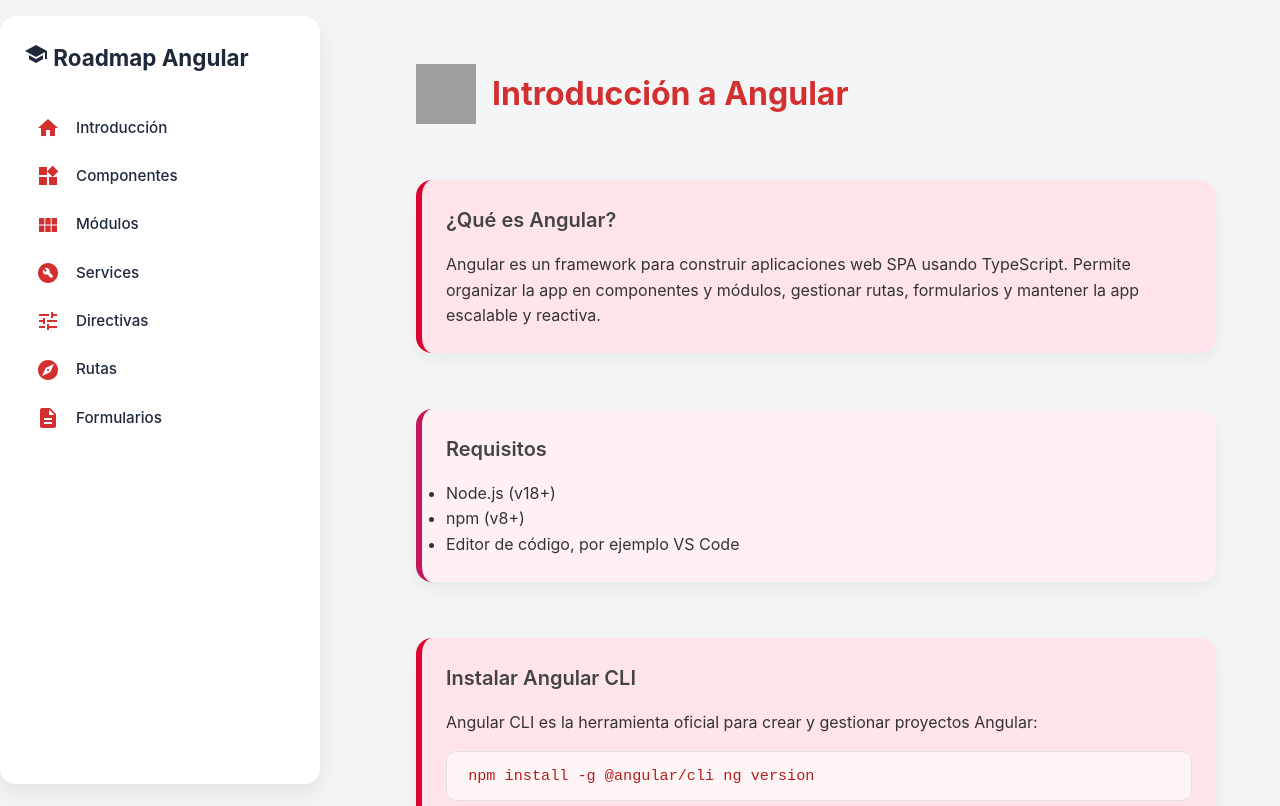
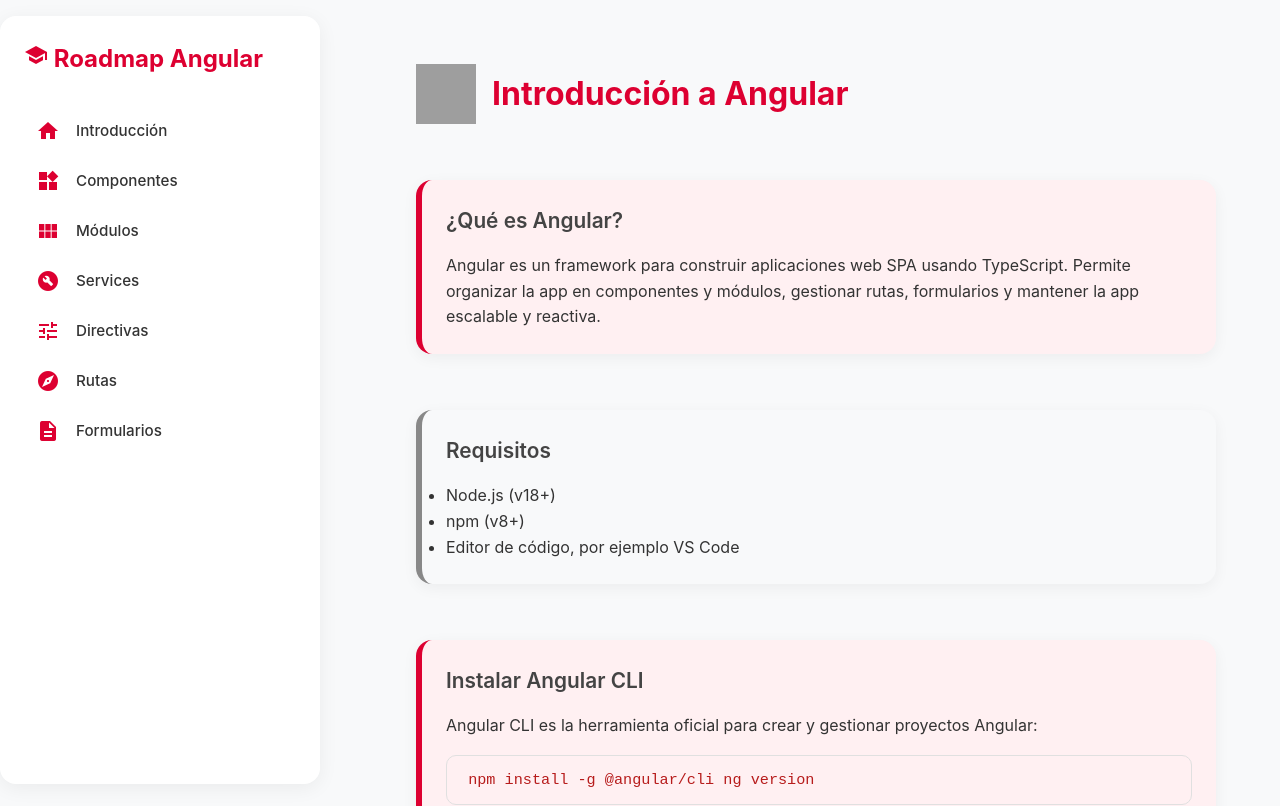
Before and after one commit to PabloGarciaJC/roadmap-angular, an Angular app: page / in a window 1280 px wide. Shown: the top 806 px of the page. Built offline with nearby package versions, Linux system fonts and the light colour scheme; grey boxes are pictures that could not be loaded.

Commit message:
correciones generales

```diff
--- a/src/styles.css
+++ b/src/styles.css
@@ -11,8 +11,7 @@ html {
 
 body {
   font-family: "Inter", "Segoe UI", Roboto, sans-serif;
-  background: #f4f5f7;
-  /* fondo suave gris claro */
+  background: #f8f9fa; /* gris muy suave */
   color: #333;
   line-height: 1.6;
   padding-bottom: 3rem;
@@ -40,9 +39,8 @@ body {
   width: 320px;
   padding: 1.5rem;
   background-color: #ffffff;
-  /* blanco suave */
   border-radius: 16px;
-  box-shadow: 0 10px 25px rgba(0, 0, 0, 0.08);
+  box-shadow: 0 4px 20px rgba(0,0,0,0.06);
   display: flex;
   flex-direction: column;
   gap: 1rem;
@@ -63,26 +61,25 @@ body {
 
 .close-btn {
   display: none;
-  background: #f3f3f3;
+  background: #ffe5e9; /* rojo suave */
   border: none;
   font-size: 1.4rem;
   cursor: pointer;
-  color: #ff4d4d;
-  /* rojo suave para la X */
-  padding: 0.2rem 0.5rem;
+  color: #dd0031; /* rojo Angular */
+  padding: 0.3rem 0.6rem;
   border-radius: 6px;
   transition: all 0.2s ease;
 }
 
 .close-btn:hover {
-  background: #ffebeb;
+  background: #ffccd8;
 }
 
 /* Sidebar título */
 .sidebar-title {
-  font-size: 1.4rem;
+  font-size: 1.5rem;
   font-weight: 700;
-  color: #1e293b;
+  color: #dd0031;
 }
 
 /* Links de la sidebar */
@@ -99,27 +96,24 @@ body {
   display: flex;
   align-items: center;
   gap: 0.5rem;
-  padding: 0.5rem 0.75rem;
-  border-radius: 10px;
-  color: #1e293b;
+  padding: 0.55rem 0.75rem;
+  border-radius: 12px;
+  color: #333;
   text-decoration: none;
   font-weight: 500;
   font-size: 0.95rem;
-  transition: all 0.3s ease;
+  transition: all 0.25s ease;
 }
 
 .sidebar-link:hover {
-  background: #fce8e6;
-  /* rojo muy suave */
-  color: #d32f2f;
-  /* rojo medio para hover */
-  transform: translateX(4px);
+  background: #ffe5e9; /* rojo suave */
+  color: #dd0031;
+  transform: translateX(3px);
 }
 
 .sidebar-link .icon {
   font-size: 1.2rem;
-  color: #d32f2f;
-  /* rojo medio para iconos */
+  color: #dd0031;
   transition: transform 0.3s ease, color 0.3s ease;
 }
 
@@ -131,7 +125,7 @@ body {
 .overlay {
   position: fixed;
   inset: 0;
-  background: rgba(0, 0, 0, 0.2);
+  background: rgba(0,0,0,0.15);
   z-index: 999;
   display: none;
 }
@@ -152,41 +146,58 @@ body {
   font-size: 2rem;
   font-weight: 700;
   margin-bottom: 1.5rem;
-  color: #d32f2f;
-  /* rojo suave Angular */
+  color: #dd0031; /* rojo Angular */
 }
 
 .subtitle {
-  font-size: 1.25rem;
+  font-size: 1.3rem;
   font-weight: 600;
   margin-bottom: 1rem;
   color: #444;
 }
 
 /* ===== TARJETAS ===== */
+
 .card {
   border-radius: 16px;
   padding: 1.5rem;
   margin-bottom: 2rem;
-  background: #ffffff;
-  box-shadow: 0 6px 18px rgba(0, 0, 0, 0.06);
-  transition: transform 0.25s ease, box-shadow 0.25s ease;
+  background: #ffffff; /* fondo blanco neutro */
+  box-shadow: 0 4px 15px rgba(0,0,0,0.05);
+  transition: transform 0.3s ease, box-shadow 0.3s ease;
 }
 
 .card:hover {
-  transform: scale(1.03);
-  box-shadow: 0 10px 20px rgba(0, 0, 0, 0.08);
+  transform: translateY(-3px);
+  box-shadow: 0 10px 20px rgba(0,0,0,0.1);
 }
 
-/* Variantes de tarjetas */
+/* Card informativa */
 .card-info {
-  border-left: 6px solid #d32f2f;
-  background: #fff5f5;
+  border-left: 6px solid #dd0031;
+  background: #fff0f2;
+  color: #333;
 }
 
+/* Card neutral / secundaria */
 .card-neutral {
-  border-left: 6px solid #888;
-  background: #f8f8f8;
+  border-left: 6px solid #888888;
+  background: #f8f9fa;
+  color: #333;
+}
+
+/* Bloques de código dentro de tarjetas */
+.code-block {
+  padding: 12px;
+  border-radius: 10px;
+  font-family: "Fira Code", monospace;
+  white-space: pre-wrap;
+  margin-top: 1rem;
+  font-size: 0.95rem;
+  overflow-x: auto;
+  border: 1px solid #e0e0e0;
+  background: #fdfdfd;
+  color: #b71c1c;
 }
 
 /* ===== BLOQUES DE CÓDIGO ===== */
@@ -199,9 +210,8 @@ body {
   font-size: 0.95rem;
   overflow-x: auto;
   border: 1px solid #e0e0e0;
-  background: #fdf5f5;
-  color: #b71c1c;
-  /* rojo oscuro para código */
+  background: #fff0f2;
+  color: #b71c1c; /* rojo oscuro para código */
 }
 
 /* ===== RESPONSIVE ===== */
@@ -239,13 +249,14 @@ body {
   top: 1rem;
   left: 1rem;
   z-index: 1000;
-  background: #d32f2f;
+  background: #dd0031;
   border: none;
   padding: 0.6rem;
   border-radius: 8px;
-  box-shadow: 0 2px 6px rgba(0, 0, 0, 0.2);
+  box-shadow: 0 2px 6px rgba(0,0,0,0.2);
   cursor: pointer;
   color: #fff;
+  transition: background 0.3s ease;
 }
 
 .hamburger-btn:hover {
@@ -253,11 +264,8 @@ body {
 }
 
 /* Sidebar responsive para móviles */
-@media only screen and (min-width: 768px) and (max-width: 991px),
-screen and (max-width: 767px) {
-  .hamburger-btn {
-    display: block;
-  }
+@media only screen and (max-width: 991px) {
+  .hamburger-btn { display: block; }
 
   .sidebar-header .close-btn {
     display: inline-block;
@@ -272,19 +280,16 @@ screen and (max-width: 767px) {
     z-index: 1000;
   }
 
-  .sidebar.open {
-    transform: translateX(0);
-  }
+  .sidebar.open { transform: translateX(0); }
 }
 
-
+/* Sidebar iconos */
 .sidebar-link .material-icons {
   margin-right: 0.5rem;
-  color: #d32f2f;
-  /* rojo Angular */
+  color: #dd0031;
 }
 
-
+/* ===== LOGO INTRO ===== */
 .intro-container {
   display: flex;
   flex-direction: column;
@@ -299,7 +304,7 @@ screen and (max-width: 767px) {
 }
 
 .logo-header h1 {
-  margin: 0px;
+  margin: 0;
 }
 
 .angular-logo {
@@ -313,19 +318,5 @@ screen and (max-width: 767px) {
 
 .intro-container .card:hover {
   transform: translateY(-4px);
-  box-shadow: 0 12px 24px rgba(0, 0, 0, 0.12);
+  box-shadow: 0 12px 24px rgba(0,0,0,0.12);
 }
-
-/* Ajuste de títulos con colores Angular */
-.card-info {
-  border-left: 6px solid #dd0031;
-  /* rojo Angular */
-  background: #ffe5e9;
-  /* tono suave para contraste */
-}
-
-.card-neutral {
-  border-left: 6px solid #c2185b;
-  /* rojo secundario */
-  background: #fff0f3;
-}
```
